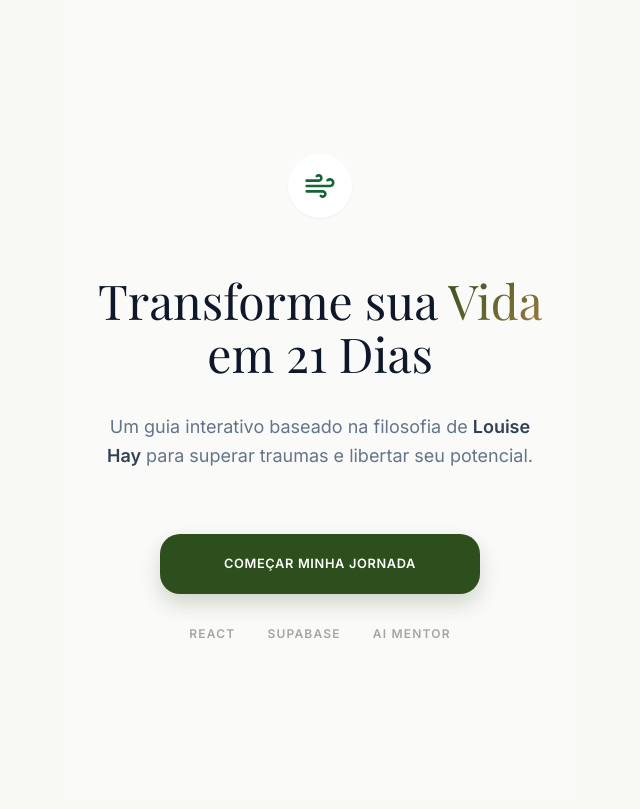
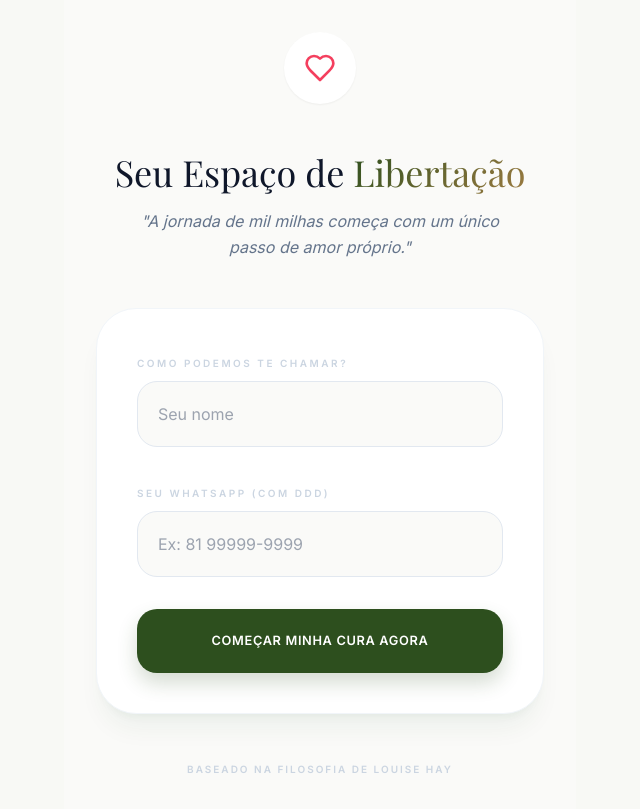
Before and after one commit to Uildigital/libertacao-app, a React (Vite) app: page / in a window 1280 px wide. Shown: the whole page, without its empty margins (320-960 px from the left). Built offline with nearby package versions, Linux system fonts and the light colour scheme; the HTML template or start-up script is replaced by a standard one; a web font is replaced by a local one.

Commit message:
feat: simplify entry flow to direct registration and improve onboarding empathy

```diff
--- a/src/App.tsx
+++ b/src/App.tsx
@@ -13,7 +13,10 @@ function App() {
   const [tempId, setTempId] = useState('');
   const [tempName, setTempName] = useState('');
 
-  const whatsappUrl = userId ? `https://wa.me/${userId.split('@')[0]}?text=Olá ${userName || ''}! Estou pronto para minha prática de hoje.` : '';
+  // CONFIGURAÇÃO DO BOT (Aqui deve ir o número do seu N8n/WhatsApp Business)
+  const BOT_NUMBER = "5581999801544"; // ATENÇÃO: Ajuste para o número do seu BOT
+
+  const whatsappUrl = `https://wa.me/${BOT_NUMBER}?text=Olá Mentora Louise, aqui é ${userName || 'alguém precisando de luz'}. Estou pronto para minha libertação de hoje. Minha jornada atual é: ${journey?.theme || 'Geral'}.`;
 
   useEffect(() => {
     if (!userId) {
@@ -47,7 +50,18 @@ function App() {
   }, [userId]);
 
   const handleIdentify = (id: string, name: string) => {
-    const formattedId = id.includes('@') ? id : `${id.replace(/\D/g, '')}@s.whatsapp.net`;
+    // Normaliza o número: remove tudo que não é dígito
+    let cleanId = id.replace(/\D/g, '');
+
+    // Se digitou 11 dígitos (DDD + número), assume Brasil e coloca 55
+    if (cleanId.length === 11) {
+      cleanId = '55' + cleanId;
+    }
+    // Se digitou 9 dígitos (sem DDD), pode ser bugado, mas vamos tentar manter
+    // O ideal é que o usuário digite DDD + Número.
+
+    const formattedId = `${cleanId}@s.whatsapp.net`;
+
     localStorage.setItem('libertacao_user_id', formattedId);
     localStorage.setItem('libertacao_user_name', name);
     setUserId(formattedId);
@@ -77,10 +91,11 @@ function App() {
       .single();
 
     if (data) {
+      // Log do diagnóstico que a Mentora vai ler
       await supabase.from('emotions_log').insert({
         session_id: userId,
-        user_message: `Diagnóstico Inicial (${userName}): Área: ${diagnostic.area}, Padrão: ${diagnostic.pattern}. Nota: ${diagnostic.notes}`,
-        emotion_tag: 'initial_diagnostic'
+        user_message: `SOLICITAÇÃO DE AJUDA (${userName}): "Sinto que minha dor está em ${theme}. O padrão que me trava é ${diagnostic.pattern}. Minha queixa: ${diagnostic.notes}"`,
+        emotion_tag: 'diagnostic'
       });
       setJourney(data);
     }
@@ -88,7 +103,7 @@ function App() {
   };
 
   const resetJourney = async () => {
-    if (!userId || !confirm("Deseja realmente reiniciar sua jornada? Os dados atuais serão arquivados.")) return;
+    if (!userId || !confirm("Deseja realmente iniciar um novo ciclo? Sua jornada atual será arquivada.")) return;
     setLoading(true);
     await supabase
       .from('healing_journeys')
@@ -111,80 +126,43 @@ function App() {
   if (loading) return (
     <div className="min-h-screen flex items-center justify-center bg-white">
       <div className="text-center">
-        <Sparkles className="text-green-800 animate-spin mb-4" size={40} />
-        <p className="text-xs font-bold tracking-widest text-slate-300 uppercase">Sintonizando...</p>
+        <Wind className="text-green-800 animate-pulse mb-4" size={40} />
+        <p className="text-xs font-bold tracking-widest text-slate-300 uppercase">Acolhendo sua presença...</p>
       </div>
     </div>
   );
 
-  // Phase 1: Landing / Welcome
-  if (!userId && !showIdent) {
+  if (!userId) {
     return (
-      <div className="min-h-screen bg-[#fafaf8] flex flex-col justify-center items-center p-8 max-w-lg mx-auto text-center">
-        <motion.div
-          initial={{ opacity: 0, y: 20 }}
-          animate={{ opacity: 1, y: 0 }}
-          className="space-y-8"
-        >
-          <div className="inline-flex p-4 bg-white rounded-full shadow-sm mb-6">
-            <Wind className="text-green-800" size={32} />
-          </div>
-          <h1 className="text-5xl font-serif text-slate-900 leading-[1.1]">
-            Transforme sua <span className="text-gradient">Vida</span> em 21 Dias
-          </h1>
-          <p className="text-slate-500 text-lg leading-relaxed">
-            Um guia interativo baseado na filosofia de <span className="font-bold text-slate-700">Louise Hay</span> para superar traumas e libertar seu potencial.
-          </p>
-          <div className="pt-8">
-            <button
-              onClick={() => setShowIdent(true)}
-              className="btn-primary w-full max-w-xs"
-            >
-              Começar minha jornada
-            </button>
-          </div>
-          <div className="flex justify-center gap-8 mt-12 opacity-40 grayscale">
-            <div className="flex flex-col items-center">
-              <span className="text-xs font-bold uppercase tracking-widest mb-1">React</span>
-            </div>
-            <div className="flex flex-col items-center">
-              <span className="text-xs font-bold uppercase tracking-widest mb-1">Supabase</span>
-            </div>
-            <div className="flex flex-col items-center">
-              <span className="text-xs font-bold uppercase tracking-widest mb-1">AI Mentor</span>
-            </div>
-          </div>
-        </motion.div>
-      </div>
-    );
-  }
-
-  // Phase 2: Identification
-  if (!userId && showIdent) {
-    return (
-      <div className="min-h-screen bg-white p-8 flex flex-col justify-center items-center max-w-lg mx-auto">
-        <motion.div initial={{ opacity: 0 }} animate={{ opacity: 1 }} className="w-full space-y-12">
-          <div className="text-center">
-            <h2 className="text-3xl font-serif text-slate-800 mb-2">Quem está aqui?</h2>
-            <p className="text-slate-400">Identifique-se para salvar seu progresso no banco de dados.</p>
+      <div className="min-h-screen bg-[#fafaf8] p-8 flex flex-col justify-center items-center max-w-lg mx-auto">
+        <motion.div initial={{ opacity: 0, y: 10 }} animate={{ opacity: 1, y: 0 }} className="w-full space-y-12 text-center">
+          <div className="inline-flex p-5 bg-white rounded-full shadow-sm">
+            <Heart className="text-rose-500" size={32} />
           </div>
 
-          <div className="space-y-6">
+          <div className="space-y-4">
+            <h1 className="text-4xl font-serif text-slate-900">Seu Espaço de <span className="text-gradient">Libertação</span></h1>
+            <p className="text-slate-500 leading-relaxed px-6 italic">
+              "A jornada de mil milhas começa com um único passo de amor próprio."
+            </p>
+          </div>
+
+          <div className="bg-white p-10 rounded-[40px] shadow-xl shadow-green-900/5 space-y-8 text-left border border-slate-100">
             <div className="space-y-2">
-              <label className="text-[10px] font-bold uppercase tracking-widest text-slate-400 ml-2">Como quer ser chamado?</label>
+              <label className="section-label">Como podemos te chamar?</label>
               <input
                 type="text"
-                placeholder="Seu Nome"
+                placeholder="Seu nome"
                 className="input-zen"
                 value={tempName}
                 onChange={(e) => setTempName(e.target.value)}
               />
             </div>
             <div className="space-y-2">
-              <label className="text-[10px] font-bold uppercase tracking-widest text-slate-400 ml-2">Seu WhatsApp</label>
+              <label className="section-label">Seu WhatsApp (com DDD)</label>
               <input
                 type="text"
-                placeholder="558199999999"
+                placeholder="Ex: 81 99999-9999"
                 className="input-zen"
                 value={tempId}
                 onChange={(e) => setTempId(e.target.value)}
@@ -193,14 +171,15 @@ function App() {
             <button
               onClick={() => handleIdentify(tempId, tempName)}
               disabled={!tempId || !tempName}
-              className="btn-primary w-full mt-4"
+              className="btn-primary w-full py-6 text-base"
             >
-              Confirmar e Entrar
-            </button>
-            <button onClick={() => setShowIdent(false)} className="w-full text-xs text-slate-400 font-bold uppercase py-4 border-none bg-none cursor-pointer">
-              Voltar
+              Começar minha cura agora
             </button>
           </div>
+
+          <p className="text-[10px] text-slate-300 font-bold uppercase tracking-[0.2em]">
+            Baseado na filosofia de Louise Hay
+          </p>
         </motion.div>
       </div>
     );
```
